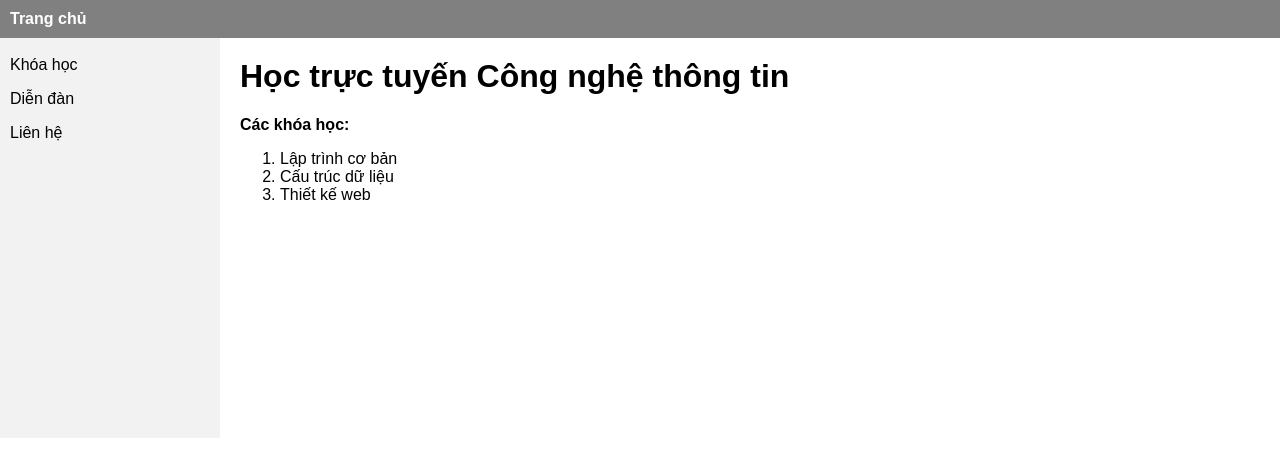
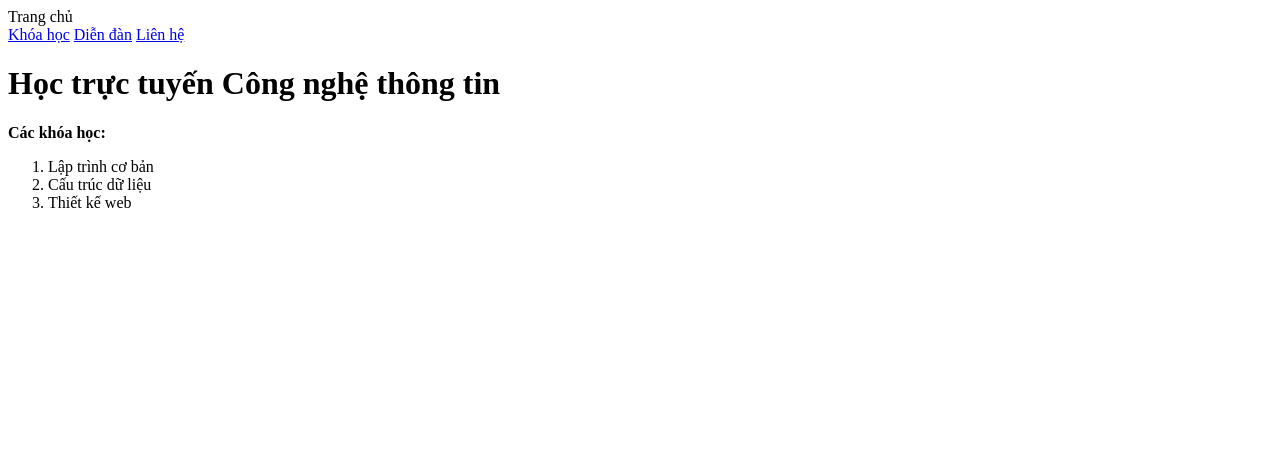
Before and after one commit to DPKxMidas/DoPhucKhang, a plain HTML site: page index.html in a window 1280 px wide. Drawn offline with Linux system fonts and the light colour scheme.

Commit message:
Update index.html

```diff
--- a/index.html
+++ b/index.html
@@ -3,15 +3,6 @@
 <head>
     <meta charset="UTF-8">
     <title>Học trực tuyến Công nghệ thông tin</title>
-    <style>
-        body { font-family: Arial, sans-serif; margin: 0; }
-        header { background-color: gray; color: white; padding: 10px; font-weight: bold; }
-        .container { display: flex; min-height: 400px; }
-        nav { width: 200px; background-color: #f2f2f2; padding: 10px; }
-        nav a { display: block; padding: 8px 0; text-decoration: none; color: black; }
-        nav a:hover { color: blue; }
-        main { flex: 1; padding: 20px; }
-        h1 { margin-top: 0; }
     </style>
 </head>
 <body>
```
